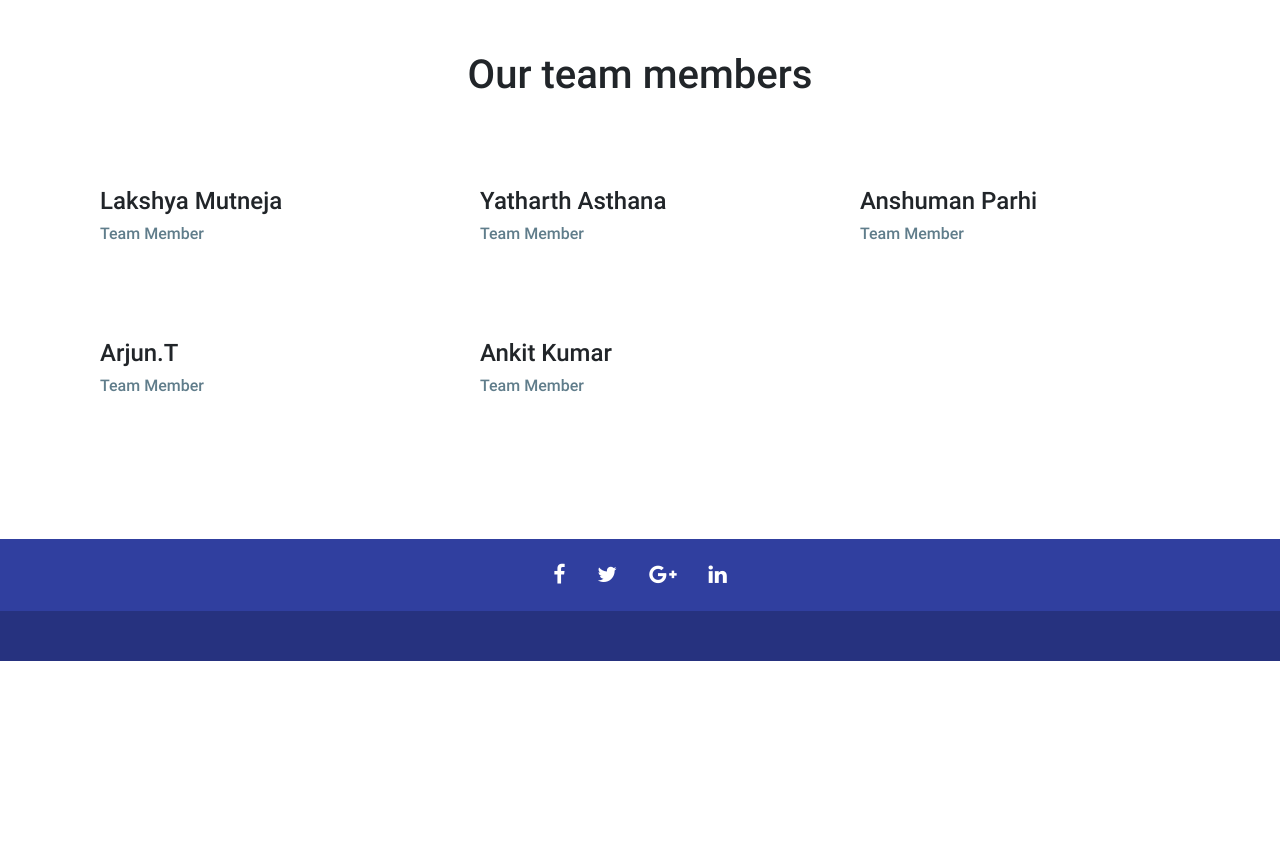
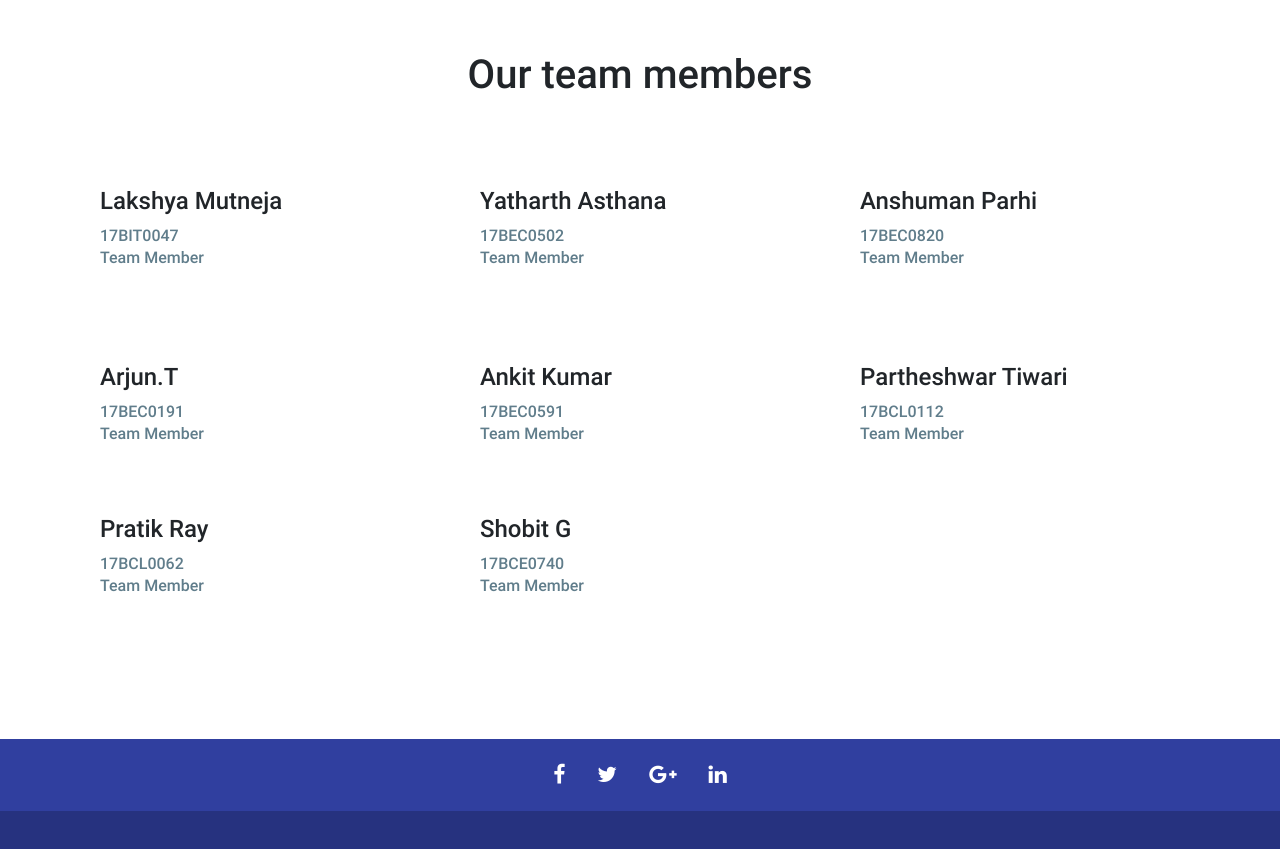
Before and after one commit to lakshyamutneja/iip.github.io, a plain HTML site: page index.html in a window 1280 px wide. Shown: the part 3468-4317 px from the top of the page. Before the commit the page ends 4129 px from the top, so only its background shows below. Drawn offline with Linux system fonts and the light colour scheme; some packages are replaced by stand-ins of ours.

Commit message:
UPDATED TEAM MEMBER

```diff
--- a/index.html
+++ b/index.html
@@ -188,7 +188,7 @@
     </div>
   </div>
 </section>
-<!-- <section class="py-5" id="projects">
+<!--<section class="py-5" id="projects">
   <div class="container">
     <div class="wow fadeIn">
       <h2 class="text-center h1 my-4">Our best projects</h2>
@@ -368,18 +368,21 @@
         <div class="col-lg-4 col-md-12 mb-r wow fadeInLeft" data-wow-delay=".3s">
           <div class="col-md-12 float-right">
             <div class="h4">Lakshya Mutneja</div>
+            <h8 class="font-bold blue-grey-text mb-4">17BIT0047</h8>
             <h6 class="font-bold blue-grey-text mb-4">Team Member</h6>
           </div>
         </div>
         <div class="col-lg-4 col-md-12 mb-r wow fadeInLeft" data-wow-delay=".3s">
           <div class="col-md-12 float-right">
             <div class="h4">Yatharth Asthana</div>
+            <h8 class="font-bold blue-grey-text mb-4">17BEC0502</h8>
             <h6 class="font-bold blue-grey-text mb-4">Team Member</h6>
           </div>
         </div>
         <div class="col-lg-4 col-md-12 mb-r wow fadeInLeft" data-wow-delay=".3s">
           <div class="col-md-12 float-right">
             <div class="h4">Anshuman Parhi</div>
+            <h8 class="font-bold blue-grey-text mb-4">17BEC0820</h8>
             <h6 class="font-bold blue-grey-text mb-4">Team Member</h6>
           </div>
         </div>
@@ -389,16 +392,38 @@
           <div class="col-lg-4 col-md-12 mb-r wow fadeInLeft" data-wow-delay=".3s">
             <div class="col-md-12 float-right">
               <div class="h4">Arjun.T</div>
+              <h8 class="font-bold blue-grey-text mb-4">17BEC0191</h8>
               <h6 class="font-bold blue-grey-text mb-4">Team Member</h6>
             </div>
           </div>
           <div class="col-lg-4 col-md-12 mb-r wow fadeInLeft" data-wow-delay=".3s">
             <div class="col-md-12 float-right">
               <div class="h4">Ankit Kumar</div>
+              <h8 class="font-bold blue-grey-text mb-4">17BEC0591</h8>
               <h6 class="font-bold blue-grey-text mb-4">Team Member</h6>
             </div>
           </div>
-
+          <div class="col-lg-4 col-md-12 mb-r wow fadeInLeft" data-wow-delay=".3s">
+            <div class="col-md-12 float-right">
+              <div class="h4">Partheshwar Tiwari</div>
+              <h8 class="font-bold blue-grey-text mb-4">17BCL0112</h8>
+              <h6 class="font-bold blue-grey-text mb-4">Team Member</h6>
+            </div>
+          </div>
+          <div class="col-lg-4 col-md-12 mb-r wow fadeInLeft" data-wow-delay=".3s">
+            <div class="col-md-12 float-right">
+              <div class="h4">Pratik Ray</div>
+              <h8 class="font-bold blue-grey-text mb-4">17BCL0062</h8>
+              <h6 class="font-bold blue-grey-text mb-4">Team Member</h6>
+            </div>
+          </div>
+          <div class="col-lg-4 col-md-12 mb-r wow fadeInLeft" data-wow-delay=".3s">
+            <div class="col-md-12 float-right">
+              <div class="h4">Shobit G</div>
+              <h8 class="font-bold blue-grey-text mb-4">17BCE0740</h8>
+              <h6 class="font-bold blue-grey-text mb-4">Team Member</h6>
+            </div>
+          </div>
 
   </div>
 </section>
```
